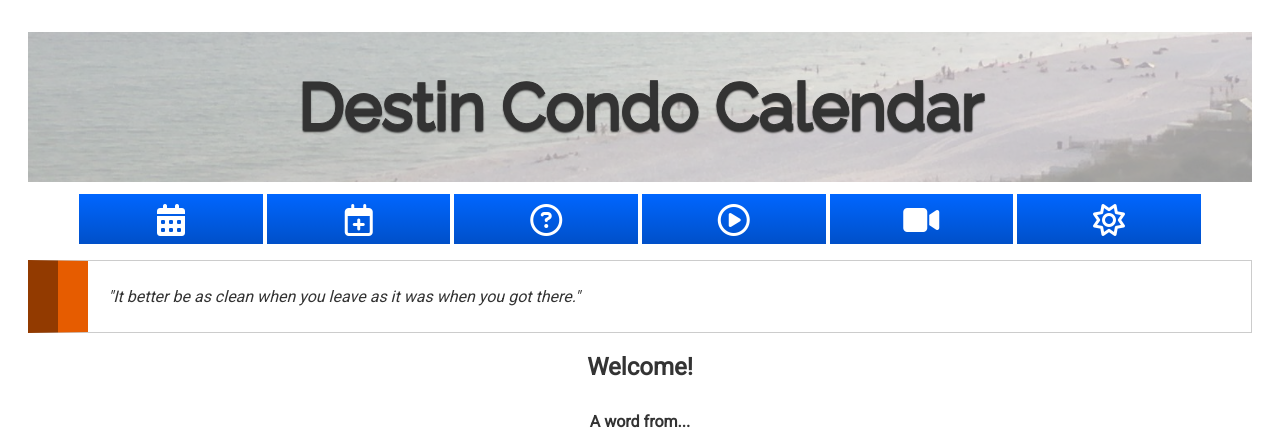
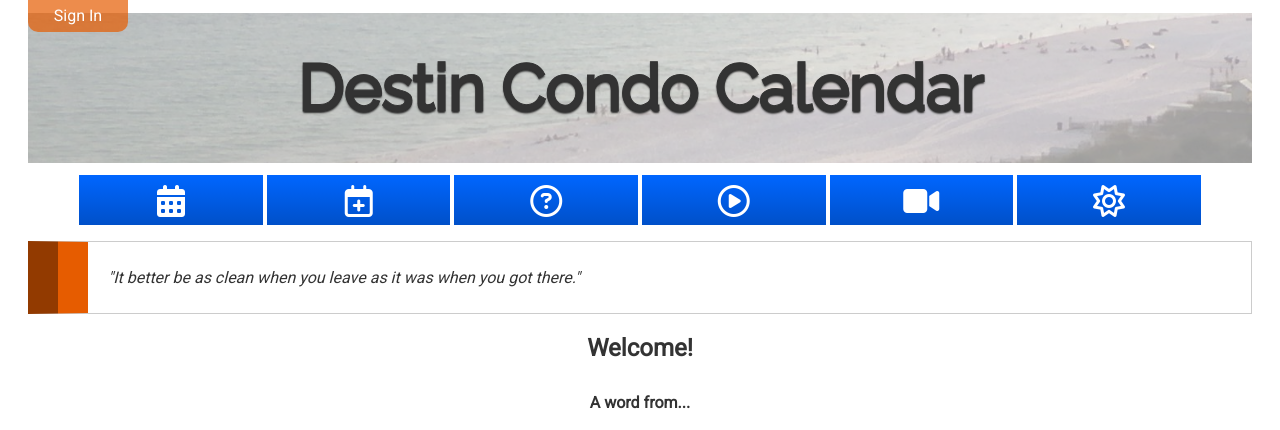
Before and after one commit to rcarl94/acc, a PHP site: page / in a window 1280 px wide. Shown: the top 430 px of the page. Run offline with PHP 8.4, Linux system fonts and the light colour scheme; some libraries are stand-ins or nearby versions.

Commit message:
signin button

```diff
--- a/css/app.css
+++ b/css/app.css
@@ -76,7 +76,7 @@ a.button {
   cursor: pointer;
 }
 
-a.button#sign-in {
+a.button#signin {
   width: 100px;
   position: fixed;
   top: 0;
```
